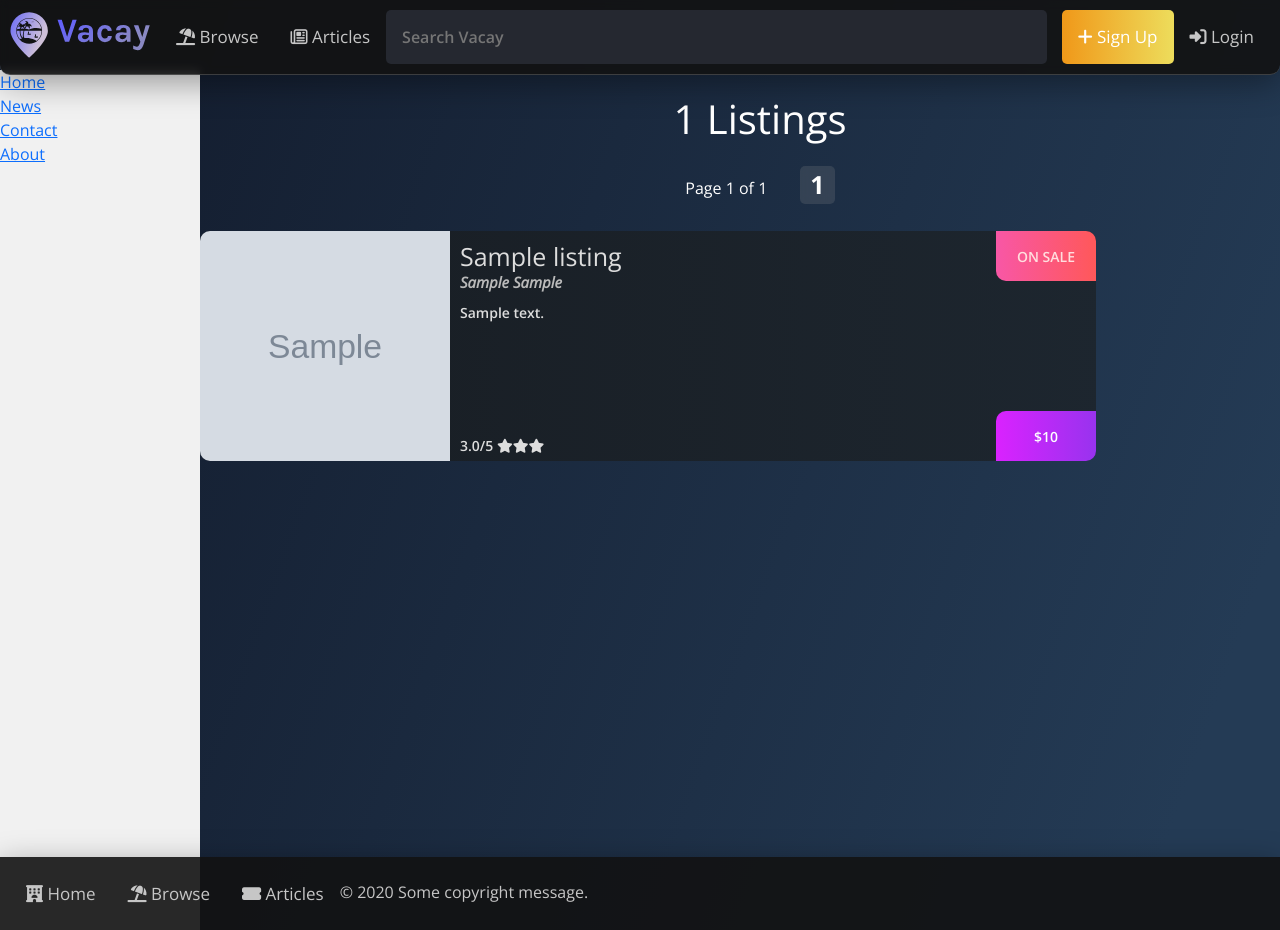
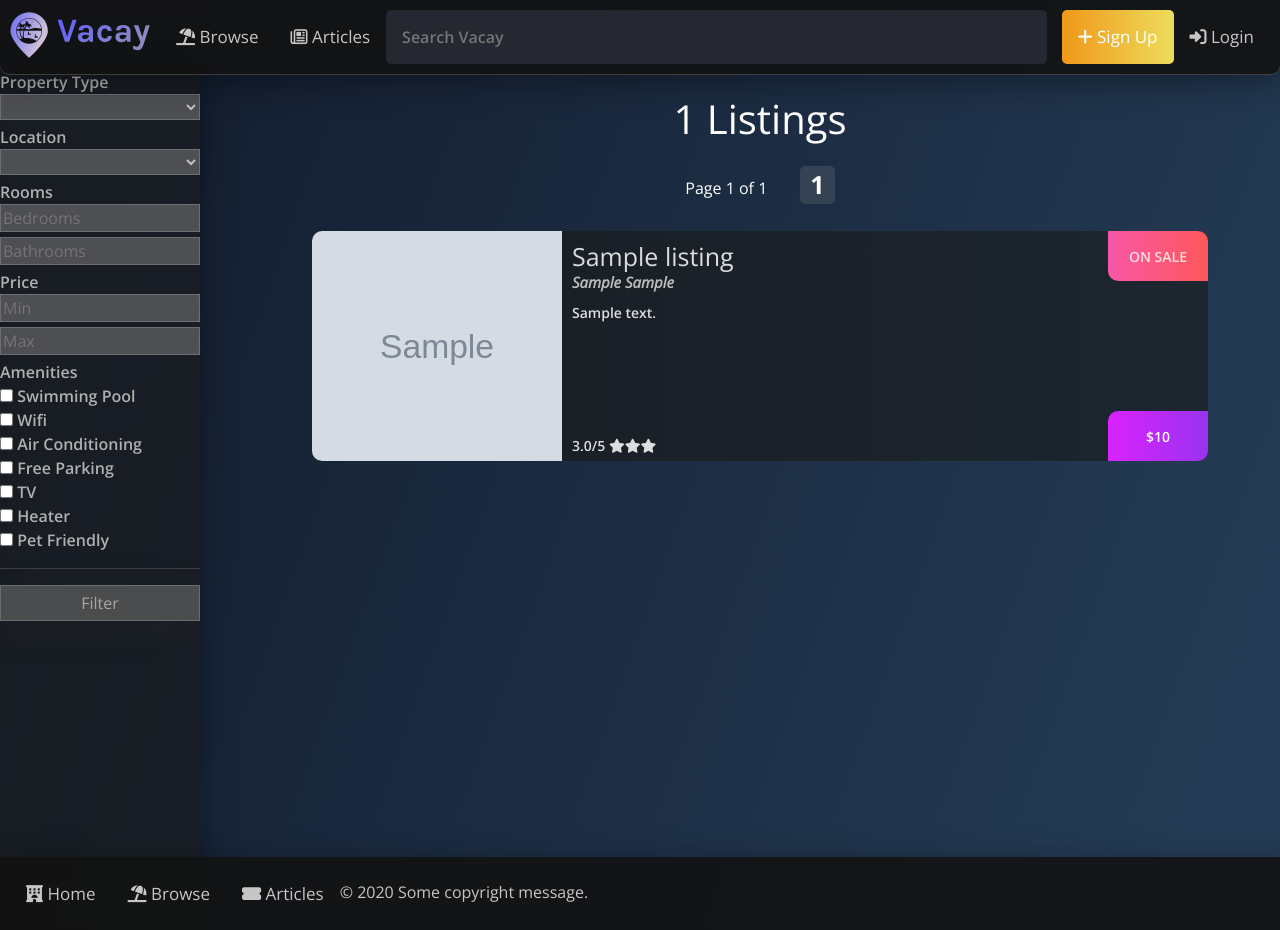
Before and after one commit to 416rehman/Vacay, a Node server app: page /listings in a window 1280 px wide. Run offline with Node 20, Linux system fonts and the light colour scheme; tables that the repository leaves empty hold one stand-in row (values such as "Sample post"); grey boxes marked "Sample" are stand-in pictures; lists and menus that the app fills with data are empty; some libraries are stand-ins or nearby versions.

Commit message:
Added Filters to Listings

```diff
--- a/controllers/listings.js
+++ b/controllers/listings.js
@@ -25,17 +25,29 @@ router.get('/:listingID', async (req,res)=>{
 
 router.get('/', async (req,res)=>{
     const filters = {}
+    console.log(req.query)
     if(req.query.type) filters.type = req.query.type
     if (req.query.location) filters.location = req.query.location
     if (req.query.author) filters.author = req.query.author
+    if (req.query.amenities) filters.amenities = {$in: [].concat(req.query.amenities)}
+
+    if (!isNaN(parseInt(req.query.min_price)) || !isNaN(parseInt(req.query.max_price))) filters.price = {}
+    if (!isNaN(parseInt(req.query.min_price))) filters.price['$gt'] = req.query.min_price
+    if (!isNaN(parseInt(req.query.max_price))) filters.price['$lt'] = req.query.max_price
+
+    if (!isNaN(parseInt(req.query.beds))) filters.bedrooms = req.query.beds
+    if (!isNaN(parseInt(req.query.bathrooms))) filters.bathrooms = req.query.bathrooms
+
+    console.log(filters)
 
     const perPage = 10, page = Math.max(1, req.query.page) || 1
     try {
-        const listings = await listingModel.findPaginated(perPage, page,filters,'-date','author','location', 'type');
+        const listings = await listingModel.findPaginated(perPage, page,filters,'-date','author','location', 'type')
         for (let listing of listings.results){
             calculateRating(listing)
         }
-        return res.render('pages/listings/listings', listings)
+        return res.render('pages/listings/listings', {listings, locations: [''].concat(req.app.locals.locationsCache), types: [''].concat(req.app.locals.typesCache)})
+
     }
     catch (e) {
         res.render('pages/404', {error: e.message})
--- a/controllers/new/listing.js
+++ b/controllers/new/listing.js
@@ -64,8 +64,6 @@ router.post('/',
             address: req.body.address,
             price: req.body.price,
             amenities: req.body.amenities,
-            bedrooms: req.body.bedrooms,
-            bathrooms: req.body.bathrooms,
             images: images,
             author: req.session.passport.user
         })
--- a/models/plugins/findPaginated.js
+++ b/models/plugins/findPaginated.js
@@ -24,6 +24,7 @@ module.exports = function exists(schema, options) {
         return new Promise((async (resolve, reject) => {
             const count = await this.countDocuments(filter)
             await this.find(filter).limit(perPage).skip(perPage * (page <= 1 ? 0 : page - 1)).sort(sort).populate(populate).populate(populate2).populate(populate3).lean().exec(function (error, results) {
+                if (error) reject(error)
                 try {
                     results.forEach(a => {
                         if (a.date) a.date = a.date.toLocaleString()
--- a/public/css/pages/listings/details.css
+++ b/public/css/pages/listings/details.css
@@ -193,6 +193,10 @@
     filter: brightness(100%);
     cursor: pointer;
 }
+#rooms {display: flex}
+#rooms > div {
+    margin-right: 10px;
+}
 
 @media screen and (max-width: 890px) {
     div > #content {
--- a/public/css/pages/listings/listings.css
+++ b/public/css/pages/listings/listings.css
@@ -8,18 +8,24 @@
     margin: 0;
     padding: 0;
     width: 200px;
-    background-color: #f1f1f1;
     position: fixed;
     height: 100%;
     overflow: auto;
     display: flex;
     flex-direction: column;
+
+    background: rgba(28, 28, 28, 0.6);
+    box-shadow: 0 8px 32px 0 rgba(0, 0, 0, 0.37);
+    backdrop-filter: blur( 4px );
+    -webkit-backdrop-filter: blur( 4px );
+
+    color: #b0b0b0;
+    font-weight: 600;
 }
-.sidebar .types {
+.sidebar{
     display: flex;
     flex-direction: column;
 }
-
 .listings-container {
     display: flex;
     flex-direction: column;
@@ -31,13 +37,73 @@
 .listing-cards-container {
     display: flex;
     flex-direction: column;
+    align-items: center;
 }
 
 @media screen and (max-width: 890px) {
     .sidebar {
         display: none;
+        z-index: 5;
+        padding-bottom: 250px;
     }
     .listings-container {
         margin-left: 0;
     }
+    #filterToggle {
+        display: block !important;
+    }
+    .listings {
+        margin-bottom: 150px;
+    }
 }
+
+/*FILTER*/
+#filtersForm * input, #filtersForm > select{
+    background: rgba(238, 238, 238, 0.25);
+    backdrop-filter: blur( 4px );
+    -webkit-backdrop-filter: blur( 4px );
+    border: 1px solid rgba( 255, 255, 255, 0.18 );
+    color: #c1c1c1;
+    margin-bottom: 5px;
+}
+
+option {
+    background: rgb(29, 29, 29);
+    box-shadow: 0 8px 32px 0 rgba( 31, 38, 135, 0.37 );
+    backdrop-filter: blur( 4px );
+    -webkit-backdrop-filter: blur( 4px );
+    border-radius: 10px;
+    border: none;
+}
+#filtersForm * input:not(input[type=checkbox]), #filtersForm > select{
+    width: 100%;
+}
+#filtersForm > button[type=submit]{
+    width: 100%;
+
+    background: rgba(110, 110, 110, 0.6);
+    box-shadow: 0 8px 32px 0 rgba(38, 38, 38, 0.37);
+    backdrop-filter: blur( 4px );
+    -webkit-backdrop-filter: blur( 4px );
+    border: 1px solid rgba( 255, 255, 255, 0.18 );
+    padding: 5px;
+    color: #a7a7a7;
+}
+#filtersForm > button[type=submit]:hover {
+    background: rgba(110, 110, 110, 0.7);
+    color: #dbdbdb;
+}
+
+:focus { outline: none; }
+
+#filterToggle {
+    display: none;
+    border: none;
+    border-radius: 5px;
+    color: #ffffff;
+    background-color: #121926;
+    padding: 10px;
+}
+#filterToggle:hover {
+    color: #4b79ca;
+}
--- /dev/null
+++ b/public/js/listings.js
@@ -0,0 +1,13 @@
+/*** I declare that this assignment is my own work in accordance with
+ * Seneca Academic Policy. No part of this assignment has been copied
+ * manually or electronically from any other source (including web sites)
+ * or distributed to other students. *
+ *
+ *      Name: Hayaturehman Ahmadzai
+ *      Student ID: hahmadzai3
+ *      Creation Date: 2021-06-21
+ */
+
+$('#filterToggle').click(()=>{
+    $('.sidebar').toggle()
+})
--- a/views/pages/listings/details.handlebars
+++ b/views/pages/listings/details.handlebars
@@ -6,6 +6,11 @@
             <span>{{this.type.name}}</span>
             <h1>{{this.title}}</h1>
             <div id="address"><span>{{this.address}} {{this.location.location}}, {{this.location.country}}</span></div>
+            <div id="rooms">
+                <div title="Bedrooms"><i class="fas fa-bed"></i> {{this.bedrooms}}</div>
+                <div title="Bathrooms"><i class="fas fa-bath"></i> {{this.bathrooms}}</div>
+            </div>
+            <br>
             <div id="rating">
                 <span>Rating: {{this.average}}/5</span>
                 <div class="rate">
--- a/views/pages/listings/listings.handlebars
+++ b/views/pages/listings/listings.handlebars
@@ -3,20 +3,79 @@
 <link rel="stylesheet" href="/css/partials/pagination.css">
 <div class="listings">
     <div class="sidebar">
-        <div class="types">
-            <a class="active" href="#home">Home</a>
-            <a href="#news">News</a>
-            <a href="#contact">Contact</a>
-            <a href="#about">About</a>
-        </div>
+        <form action="/listings" method="get" id="filtersForm">
+            <label for="type">Property Type</label>
+            <select name="type" class="harmonyInput">
+                {{#each types}}
+                    <option value="{{this._id}}">{{this.name}}</option>
+                {{/each}}
+            </select>
+
+            <label for="location">Location</label>
+            <select name="location">
+                {{#each locations}}
+                    <option value="{{this._id}}">{{#if this._id}}{{concat this.location " | " this.country}}{{/if}}</option>
+                {{/each}}
+            </select>
+
+            <div>
+                <span>Rooms</span>
+                <input type="text" id="beds" name="beds" placeholder="Bedrooms">
+                <input type="text" id="bathrooms" name="bathrooms" placeholder="Bathrooms">
+            </div>
+
+            <div id="price">
+                <span>Price</span>
+                <div>
+                    <input type="text" name="min_price" id="min_price" placeholder="Min">
+                    <input type="text" name="max_price" id="max_price" placeholder="Max">
+                </div>
+            </div>
+
+            <div id="amenities">
+                <span>Amenities</span>
+                <div>
+                    <input type="checkbox" id="pool" name="amenities" value="Swimming Pool">
+                    <label for="pool"> Swimming Pool</label>
+                </div>
+                <div>
+                    <input type="checkbox" id="wifi" name="amenities" value="Wifi">
+                    <label for="wifi"> Wifi</label>
+                </div>
+                <div>
+                    <input type="checkbox" id="ac" name="amenities" value="Air Conditioning">
+                    <label for="ac"> Air Conditioning</label>
+                </div>
+                <div>
+                    <input type="checkbox" id="parking" name="amenities" value="Free Parking">
+                    <label for="parking"> Free Parking</label>
+                </div>
+                <div>
+                    <input type="checkbox" id="tv" name="amenities" value="TV">
+                    <label for="tv"> TV</label>
+                </div>
+                <div>
+                    <input type="checkbox" id="heater" name="amenities" value="Heater">
+                    <label for="heater"> Heater</label>
+                </div>
+                <div>
+                    <input type="checkbox" id="pets" name="amenities" value="Pet Friendly">
+                    <label for="pets"> Pet Friendly</label>
+                </div>
+            </div>
+            <hr>
+            <button type="submit">Filter</button>
+        </form>
     </div>
     <div class="listings-container">
-        <h1>{{count}} Listings</h1>
-        {{> pagination page=this.page pages=this.pages path="/listings/?page="}}
+        <h1>{{listings.count}} Listings</h1>
+        <button id="filterToggle"><i class="fas fa-filter"></i> Filter</button>
+        {{> pagination page=listings.page pages=listings.pages path="/listings/?page="}}
         <div class="listing-cards-container">
-            {{#each results}}
+            {{#each listings.results}}
                 {{> listing-card this}}
             {{/each}}
         </div>
     </div>
 </div>
+<script src="/js/listings.js"></script>
```
